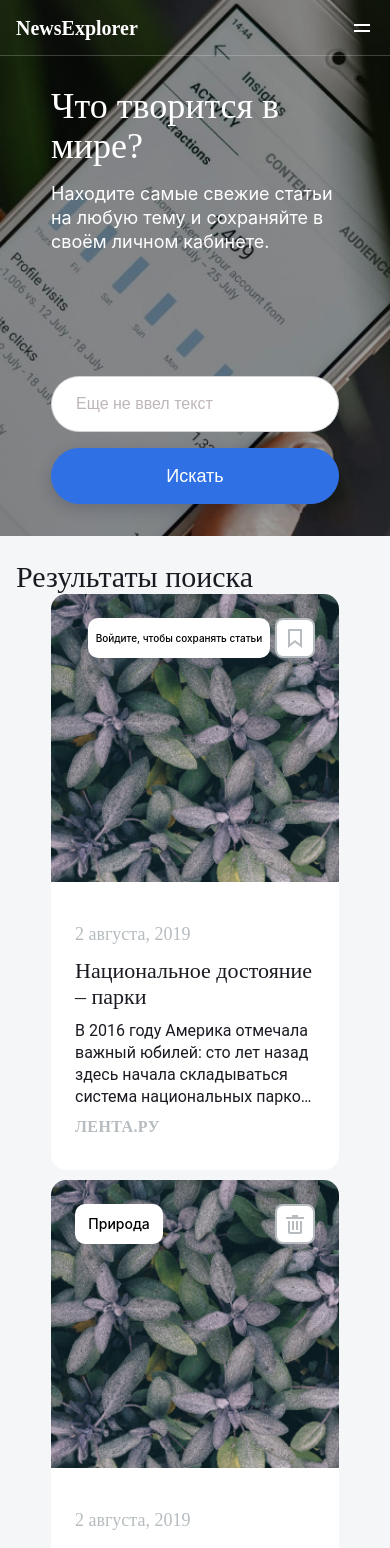
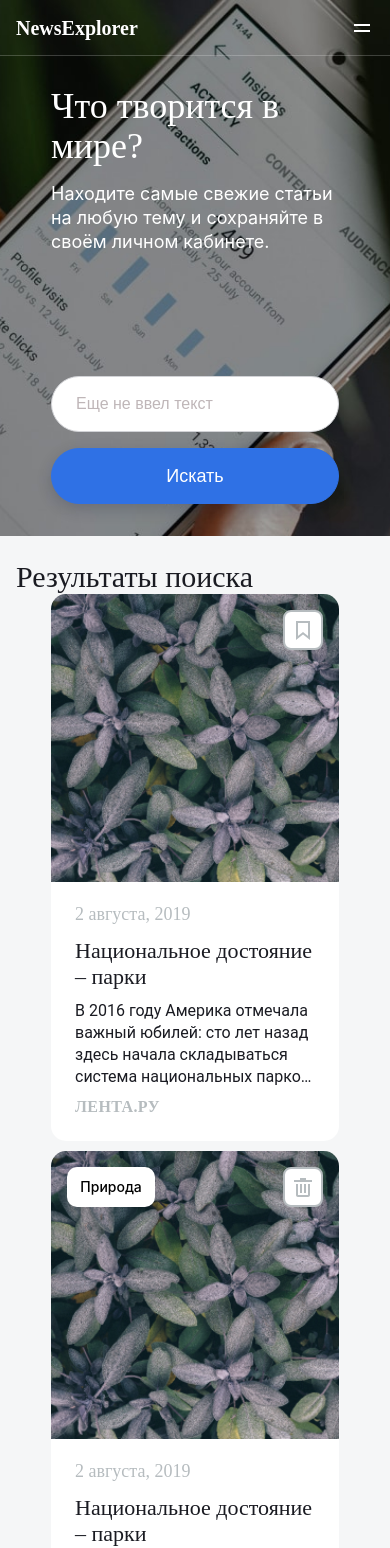
Before and after one commit to YudinArtem90/news-explorer-frontend, a React (Create React App) app: page / in a window 390 px wide. Shown: the top 1548 px of the page. Built offline with nearby package versions, Linux system fonts and the light colour scheme.

Commit message:
адаптив для карточки

```diff
--- a/src/components/Card/Card.css
+++ b/src/components/Card/Card.css
@@ -1,10 +1,7 @@
 .new-card-container{
     background: #FFFFFF;
-    /* width: 400px; */
-    height: 576px;
     display: grid;
     grid-template-columns: minmax(224px, 400px);
-    grid-template-rows: 1fr 1fr;
     border-radius: 15px;
 }
 
@@ -21,8 +18,6 @@
 
 .new-card-container__button{
     position: absolute;
-    top: 24px;
-    right: 24px;
     background: #FFFFFF;
     border-radius: 8px;
     height: 40px;
@@ -50,7 +45,6 @@
     display: flex;
     align-items: center;
     color: #B6BCBF;
-    margin-top: 20px;
     margin-bottom: 12px;
 }
 
@@ -92,7 +86,6 @@
 .new-card-container__inform-label{
     background: #FFFFFF;
     box-shadow: 0px 10px 22px rgba(59, 74, 116, 0.1);
-    width: 182px;
     height: 40px;
     font-style: normal;
     font-weight: 500;
@@ -104,18 +97,20 @@
     color: #000000;
     border-radius: 10px;
     position: absolute;
-    top: 24px;
-    right: 69px;
     justify-content: center;
     border: 0;
+    padding: 0 10px;
+    white-space: nowrap;
+    overflow: hidden;
+    text-overflow: ellipsis;
 }
 
 .new-card-container__category{
     background: #FFFFFF;
     border-radius: 10px;
     position: absolute;
-    top: 24px;
-    left: 24px;
+    /* top: 24px;
+    left: 24px; */
     width: 88px;
     height: 40px;
     font-style: normal;
@@ -141,6 +136,24 @@
         height: 88px;
         -webkit-line-clamp: 4;
     }
+
+    .new-card-container__category{
+        top: 16px;
+        left: 16px;
+    }
+
+    .new-card-container{
+        grid-template-rows: 288px 1fr;
+    }
+
+    .new-card-container__button{
+        top: 16px;
+        right: 16px;
+    }
+
+    .new-card-container__inform-label{
+        display: none;
+    }
 }
 
 @media (min-width: 481px) and (max-width: 768px){
@@ -154,6 +167,26 @@
         margin: 0 0 12px;
         height: 88px;
         -webkit-line-clamp: 4;
+    }
+
+    .new-card-container{
+        grid-template-rows: 150px 1fr;
+    }
+
+    .new-card-container__button{
+        top: 8px;
+        right: 8px;
+    }
+
+    .new-card-container__inform-label{
+        max-width: 150px;
+        top: 8px;
+        right: 52px;
+    }
+
+    .new-card-container__category{
+        top: 8px;
+        left: 8px;
     }
 }
 
@@ -170,4 +203,24 @@
         height: 110px;
         -webkit-line-clamp: 5;
     }
+
+    .new-card-container{
+        grid-template-rows: 272px 1fr;
+    }
+
+    .new-card-container__button{
+        top: 24px;
+        right: 24px;
+    }
+
+    .new-card-container__inform-label{
+        max-width: 182px;
+        top: 24px;
+        right: 69px;
+    }
+
+    .new-card-container__category{
+        top: 24px;
+        left: 24px;
+    }
 }
```
